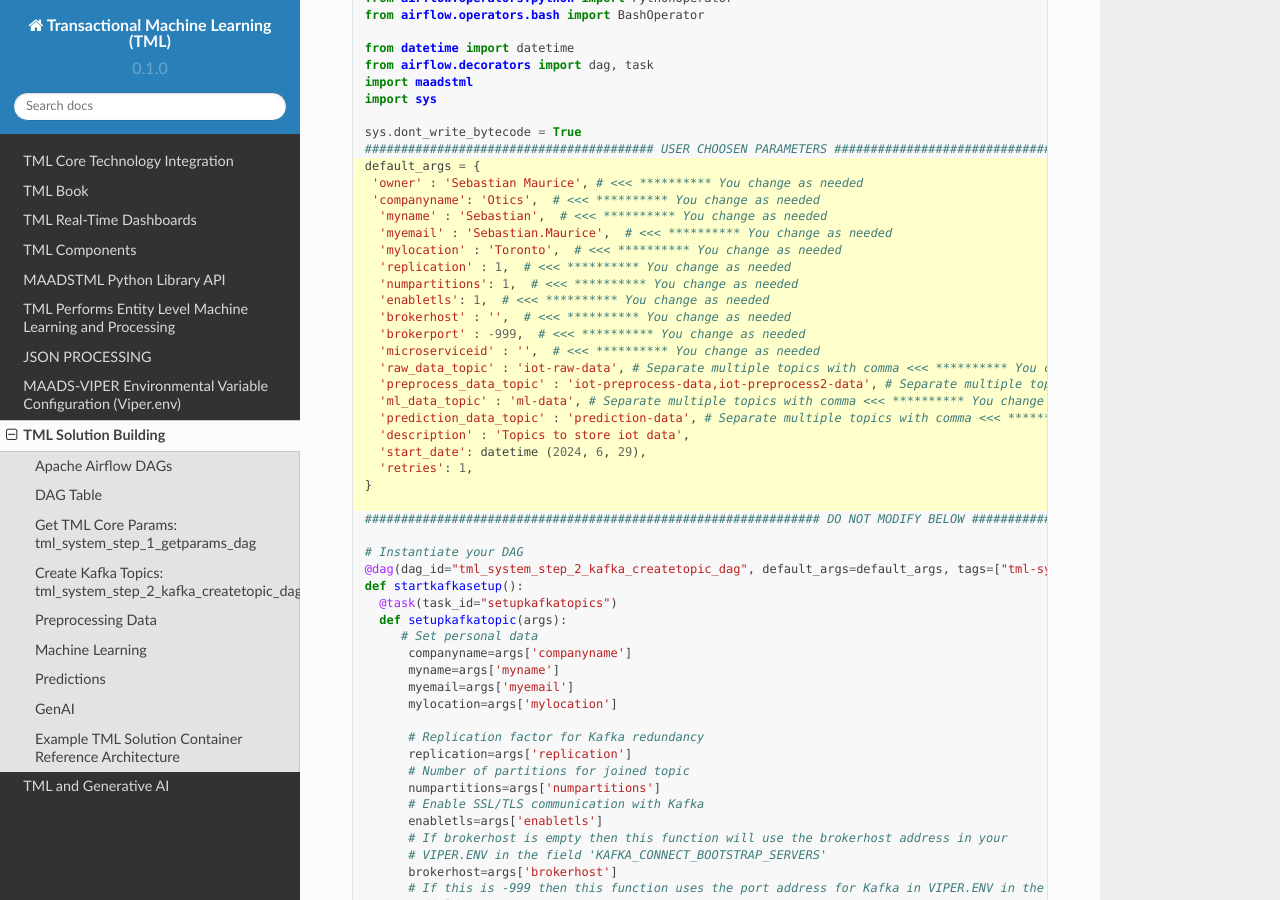
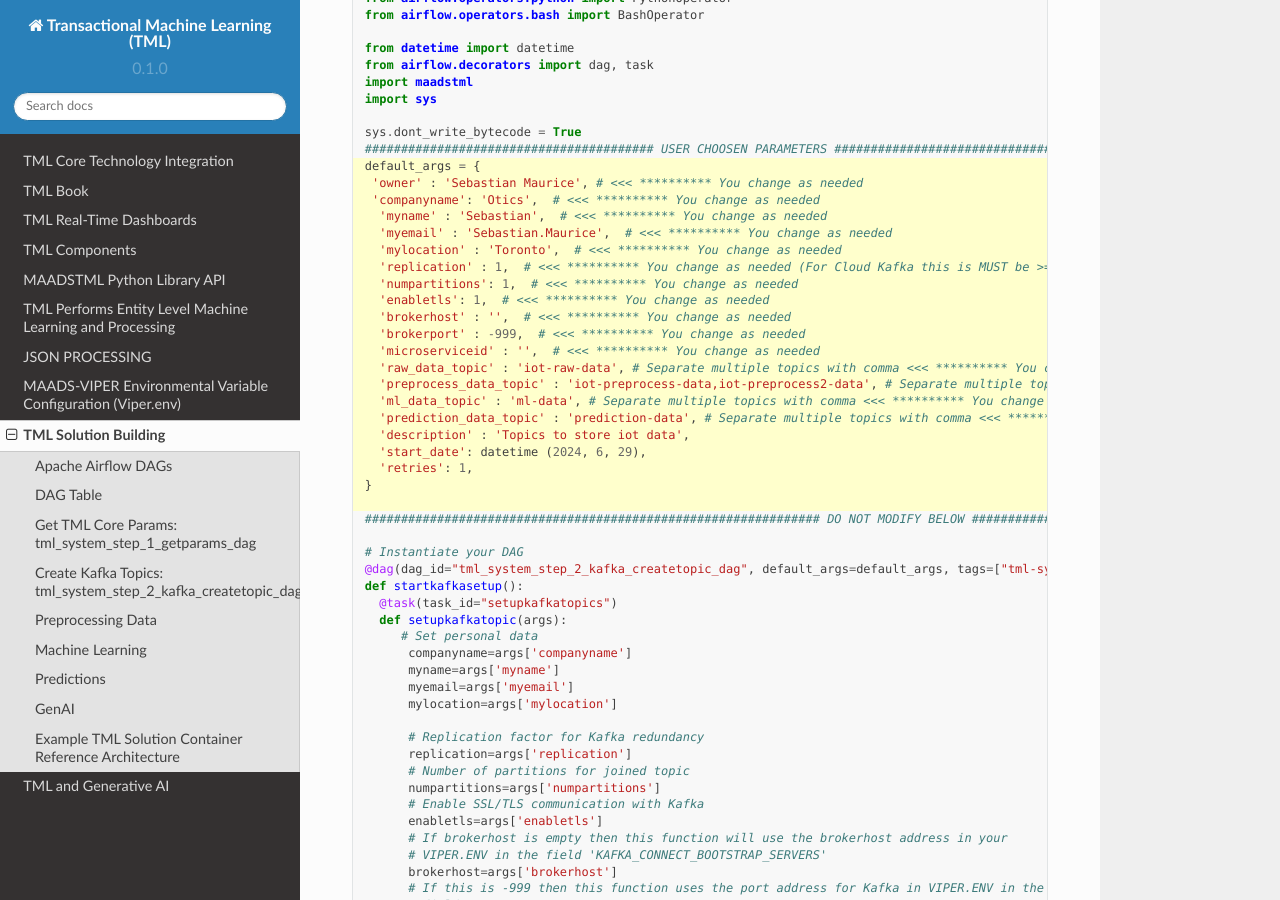
Before and after one commit to smaurice101/readthedocs, a Sphinx documentation site: the page built from docs/source/tmlbuilds.rst, in a window 1280 px wide and 900 px high, scrolled down 3192 px. Built offline with Sphinx 7.4.7 and the Read the Docs theme 2.0.0, drawn with Linux system fonts in a browser that asks for light colours.

Commit message:
Update tmlbuilds.rst

```diff
--- a/docs/source/tmlbuilds.rst
+++ b/docs/source/tmlbuilds.rst
@@ -165,7 +165,7 @@ Below is the complete definition of the **tml_system_step_2_kafka_createtopic_da
      'myname' : 'Sebastian',  # <<< ********** You change as needed
      'myemail' : 'Sebastian.Maurice',  # <<< ********** You change as needed
      'mylocation' : 'Toronto',  # <<< ********** You change as needed
-     'replication' : 1,  # <<< ********** You change as needed
+     'replication' : 1,  # <<< ********** You change as needed (For Cloud Kafka this is MUST be >= 3
      'numpartitions': 1,  # <<< ********** You change as needed
      'enabletls': 1,  # <<< ********** You change as needed
      'brokerhost' : '',  # <<< ********** You change as needed
```
